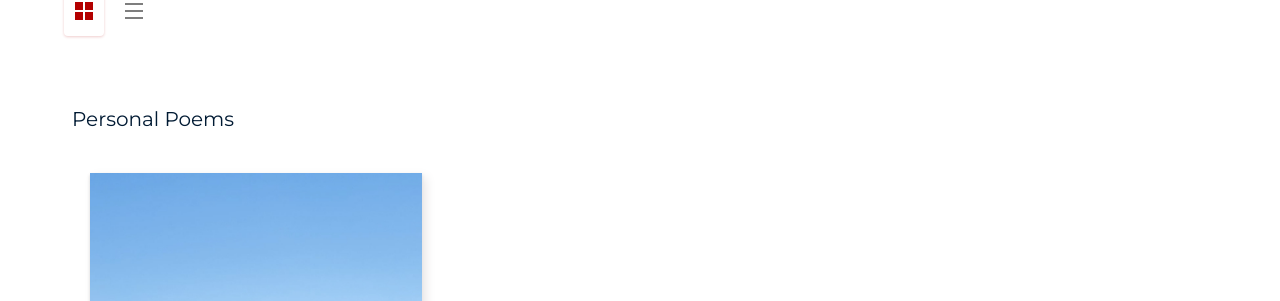
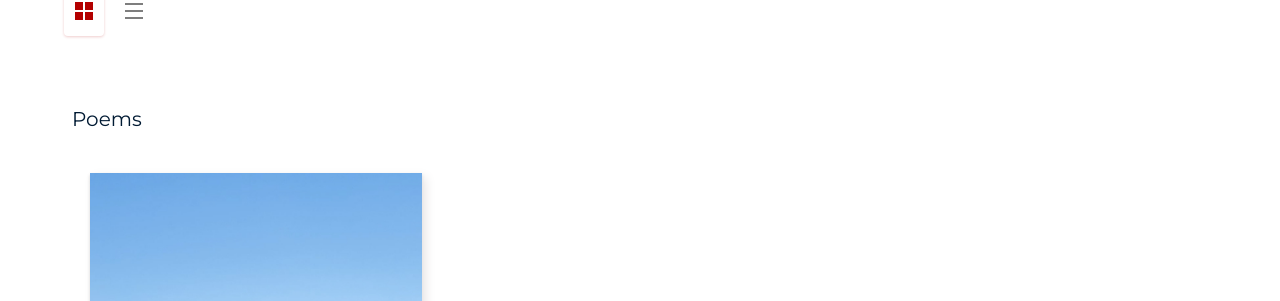
Before and after one commit to hallodom/geshe-graham-losel, a Jekyll site: the page built from publications.html, in a window 1280 px wide and 900 px high. Shown: the part 341-642 px from the top of the window. Built offline with Jekyll 4.4.1, drawn with Linux system fonts in a browser that asks for light colours.

Commit message:
change title to poems

```diff
--- a/publications.html
+++ b/publications.html
@@ -120,7 +120,7 @@ pageName: Publications
   <div class="publications-grid">
     <!-- Personal Poems First -->
     {% if site.publications | where: "type", "personal-poems" | size > 0 %}
-    <h2 class="publications-type-header">Personal Poems</h2>
+    <h2 class="publications-type-header">Poems</h2>
     <div class="row">
       {% for pub in site.publications %} {% if pub.type == 'personal-poems' %}
       <div class="col-xs-12 col-sm-6 col-md-4 publications-grid__item">
```
Also changed, not shown: 1 other file.
